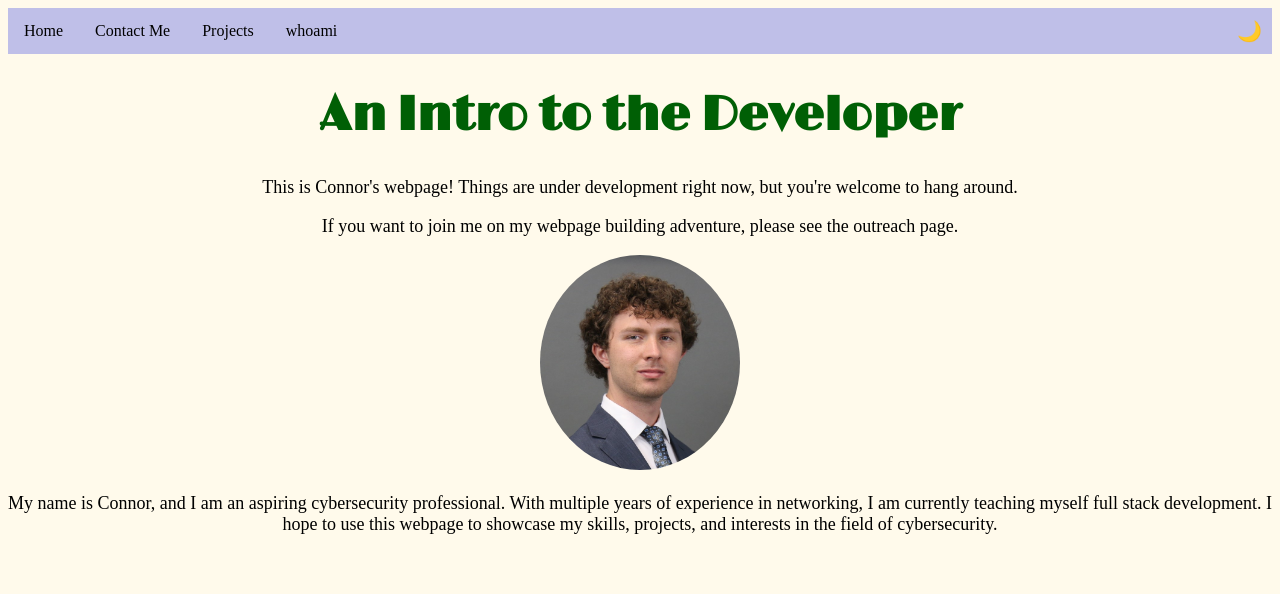
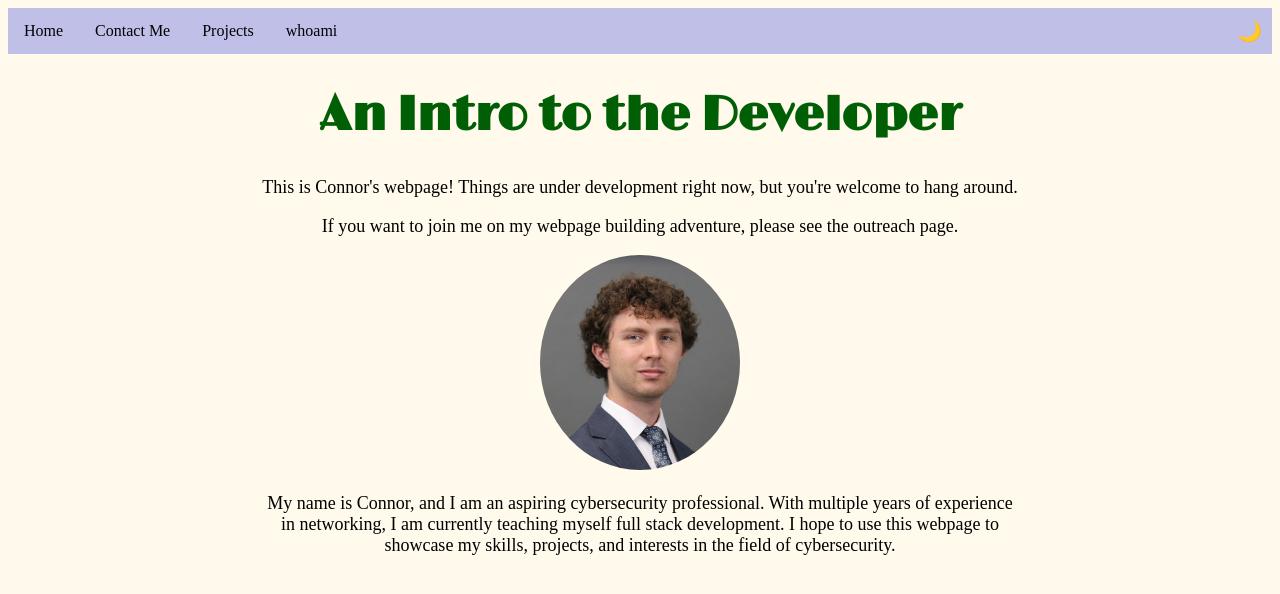
Before and after one commit to RiverCityCyber/dev, a PHP site: page /html/bio.html in a window 1280 px wide. Shown: the top 594 px of the page. Run offline with PHP 8.4, Linux system fonts and the light colour scheme.

Commit message:
<p> aligned to width 60%

```diff
--- a/home.css
+++ b/home.css
@@ -36,13 +36,20 @@ h1 {
     color: var(--title-txt-c);
 }
 
-.center {
+.center,
+p {
     text-align: center;
     background-color: var(--bkgr-c);
     background-image: var(--bkgr-img);
     background-repeat: no-repeat;
     background-size: cover;
     color: var(--ptxt-c);
+}
+
+p {
+    max-width: 60%;
+    margin-left: auto;
+    margin-right: auto;
 }
 
 .projects {
--- a/html/bio.html
+++ b/html/bio.html
@@ -29,7 +29,7 @@
   </div>
 
   <h1>An Intro to the Developer</h1>
-  <div>This is Connor's webpage! Things are under development right now, but you're welcome to hang around.</div>
+  <p>This is Connor's webpage! Things are under development right now, but you're welcome to hang around.</p>
   <p>If you want to join me on my webpage building adventure, please see the outreach page.</p>
   <img src="../images/connor.jpg" alt="Connor's picture" style="width: 200px; height: auto; border-radius: 50%;">
   <p>My name is Connor, and I am an aspiring cybersecurity professional. With multiple years of experience in
```
